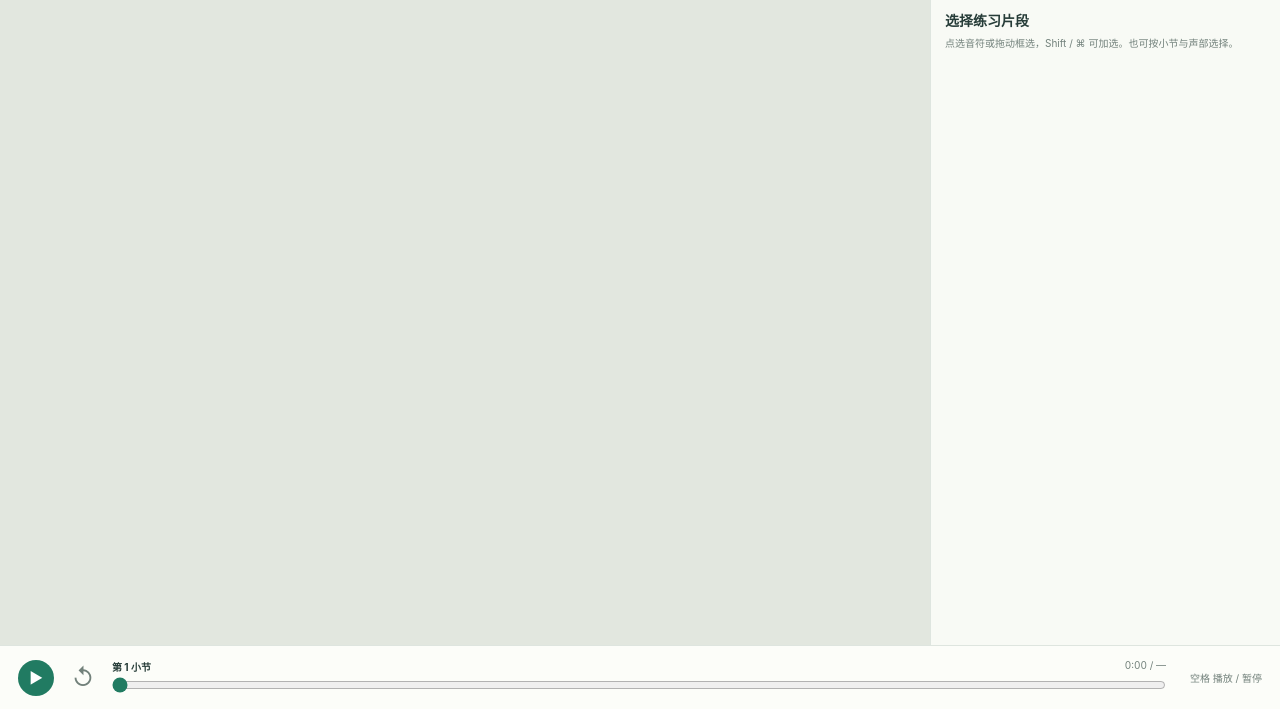
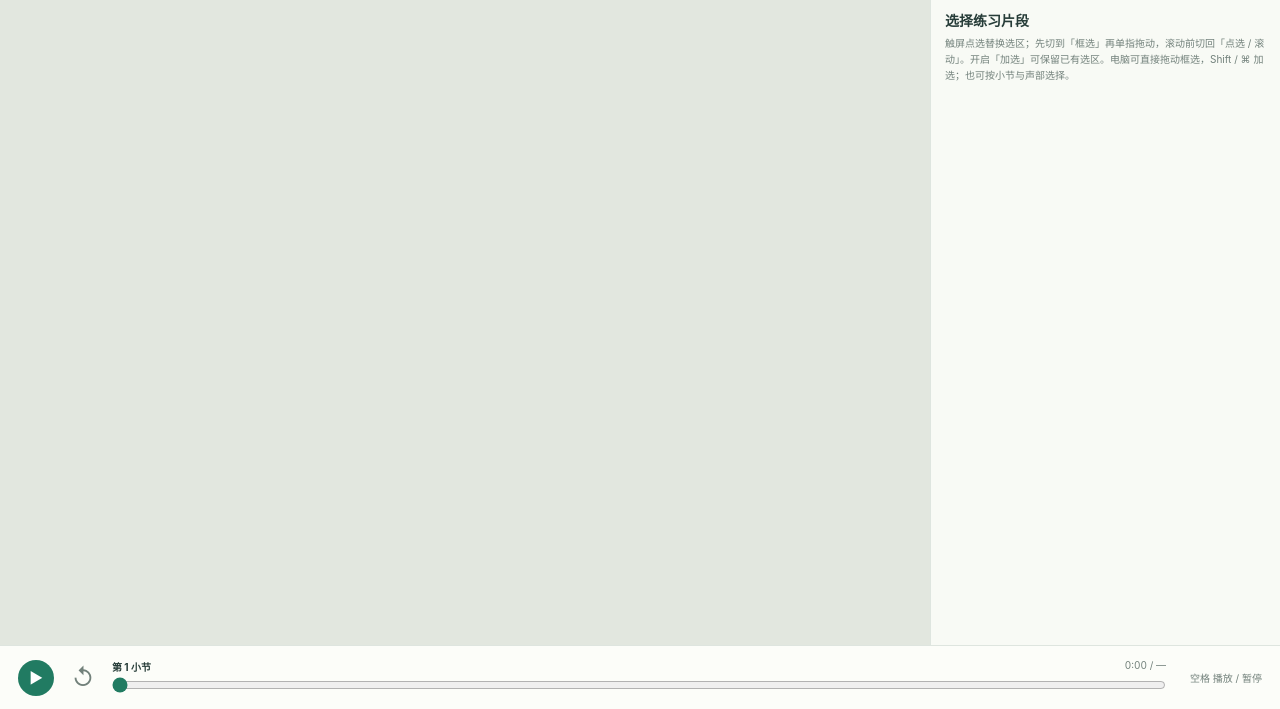
Before and after one commit to JiamingHu121/choir_assistant, a plain HTML site: page workbench/index.html in a window 1280 px wide. Shown: the part 91-800 px from the top of the page. Drawn offline with Linux system fonts and the light colour scheme; no server answers.

Commit message:
Clarify touch selection controls in workbench

```diff
--- a/workbench/index.html
+++ b/workbench/index.html
@@ -48,7 +48,7 @@
       </nav>
       <div class="console-content">
         <section id="console-selection" class="console-subpanel" role="tabpanel" aria-labelledby="tab-selection" tabindex="0">
-          <div class="console-intro"><h2>选择练习片段</h2><p>点选音符或拖动框选，Shift / ⌘ 可加选。也可按小节与声部选择。</p></div>
+          <div class="console-intro"><h2>选择练习片段</h2><p>触屏点选替换选区；先切到「框选」再单指拖动，滚动前切回「点选 / 滚动」。开启「加选」可保留已有选区。电脑可直接拖动框选，Shift / ⌘ 加选；也可按小节与声部选择。</p></div>
         </section>
         <section id="console-playback" class="console-subpanel" role="tabpanel" aria-labelledby="tab-playback" tabindex="0" hidden>
           <section class="panel">
```
